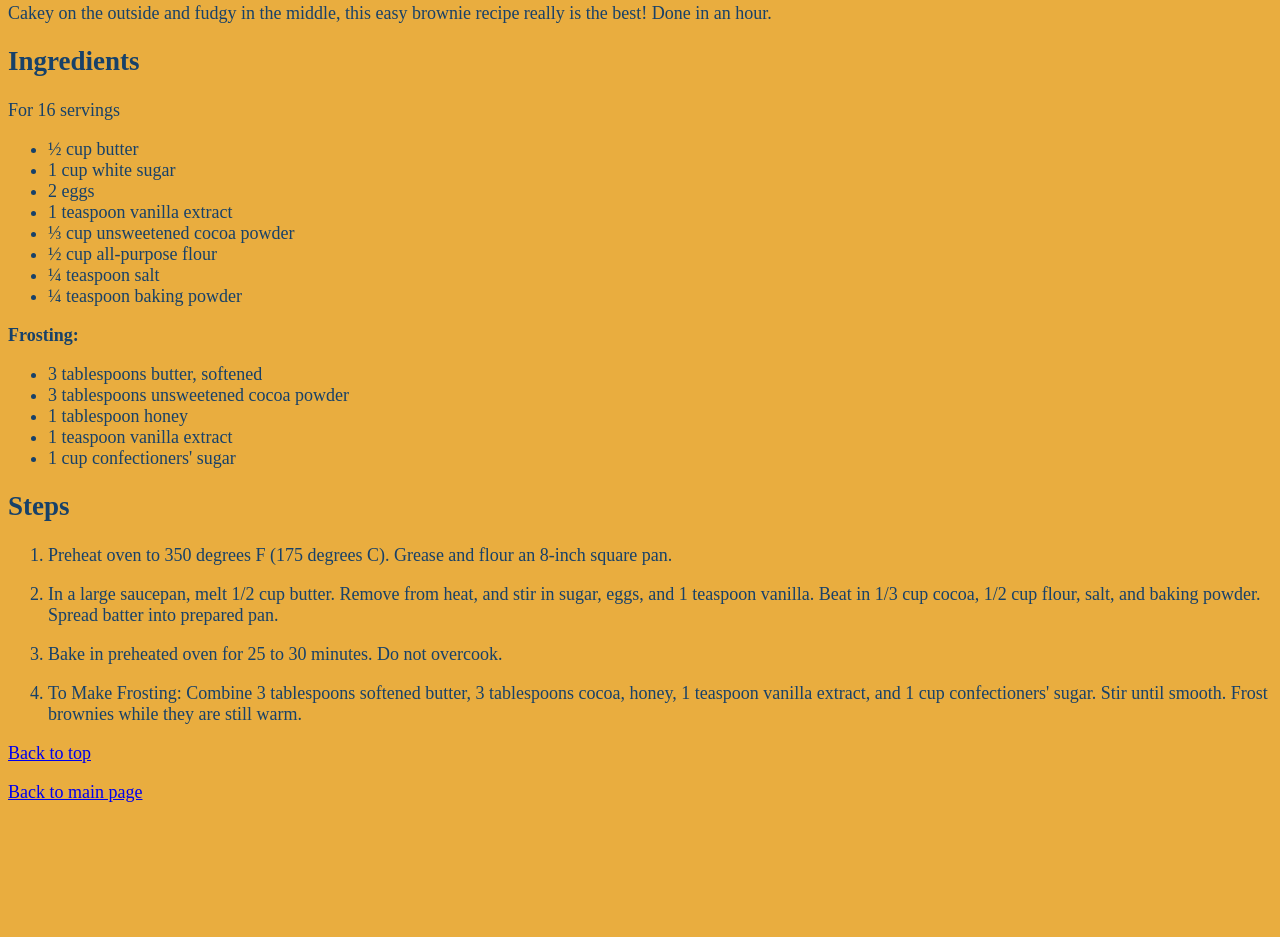
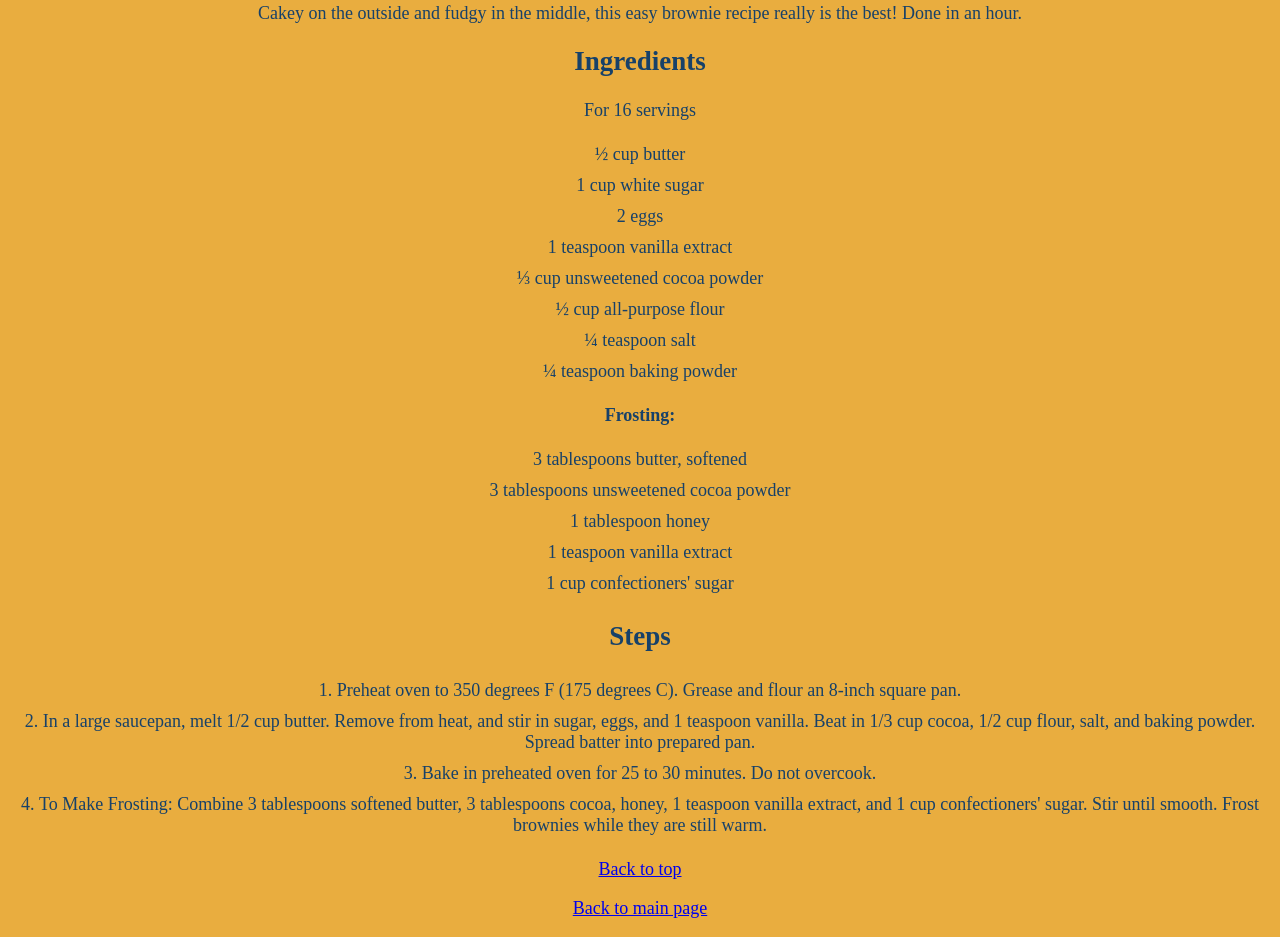
Before and after one commit to d2038/odin-recipes, a plain HTML site: page recipes/brownies.html in a window 1280 px wide. Shown: the part 507-1444 px from the top of the page. Before the commit the page ends 1328 px from the top, so only its background shows below. Drawn offline with Linux system fonts and the light colour scheme.

Commit message:
Center the content

```diff
--- a/recipes/brownies.html
+++ b/recipes/brownies.html
@@ -36,10 +36,10 @@
     </ul>
     <h2>Steps</h2>
     <ol>
-        <li><p>Preheat oven to 350 degrees F (175 degrees C). Grease and flour an 8-inch square pan.</p></li>
-        <li><p>In a large saucepan, melt 1/2 cup butter. Remove from heat, and stir in sugar, eggs, and 1 teaspoon vanilla. Beat in 1/3 cup cocoa, 1/2 cup flour, salt, and baking powder. Spread batter into prepared pan.</p></li>
-        <li><p>Bake in preheated oven for 25 to 30 minutes. Do not overcook.</p></li>
-        <li><p>To Make Frosting: Combine 3 tablespoons softened butter, 3 tablespoons cocoa, honey, 1 teaspoon vanilla extract, and 1 cup confectioners' sugar. Stir until smooth. Frost brownies while they are still warm.</p></li>
+        <li>Preheat oven to 350 degrees F (175 degrees C). Grease and flour an 8-inch square pan.</li>
+        <li>In a large saucepan, melt 1/2 cup butter. Remove from heat, and stir in sugar, eggs, and 1 teaspoon vanilla. Beat in 1/3 cup cocoa, 1/2 cup flour, salt, and baking powder. Spread batter into prepared pan.</li>
+        <li>Bake in preheated oven for 25 to 30 minutes. Do not overcook.</li>
+        <li>To Make Frosting: Combine 3 tablespoons softened butter, 3 tablespoons cocoa, honey, 1 teaspoon vanilla extract, and 1 cup confectioners' sugar. Stir until smooth. Frost brownies while they are still warm.</li>
     </ol>
     <p><a href="#top">Back to top</a></p>
     <p><a href="../index.html">Back to main page</a></p>
--- a/style.css
+++ b/style.css
@@ -2,4 +2,18 @@ body {
     background-color: hsl(39, 79%, 58%);
     color: hsl(209, 64%, 25%);
     font-size: large;
+    text-align: center;
 }
+
+ol,
+ul {
+    padding-left: 0%;
+}
+
+ol {
+    list-style-position: inside;
+}
+
+li {
+    padding: 5px 0;
+}
```
Also changed, not shown: index.html (+0 -2 lines), recipes/cookies.html (+3 -3 lines), recipes/pancakes.html (+2 -2 lines).
